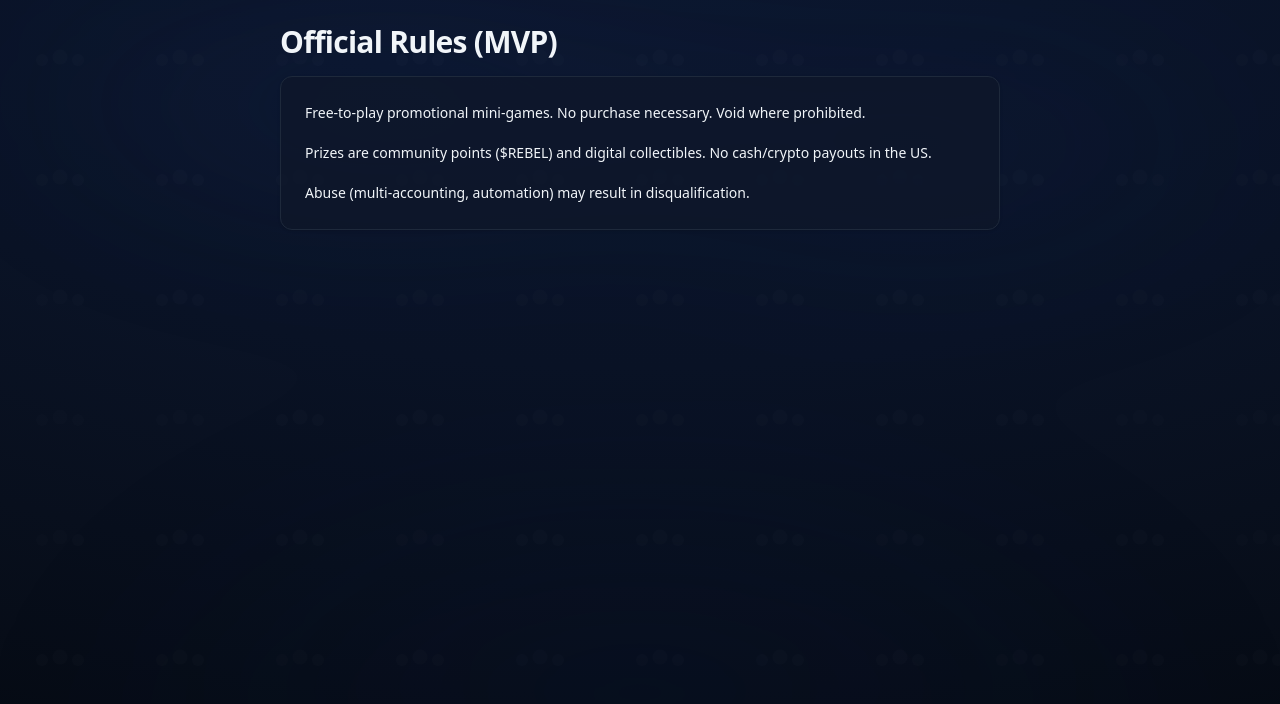
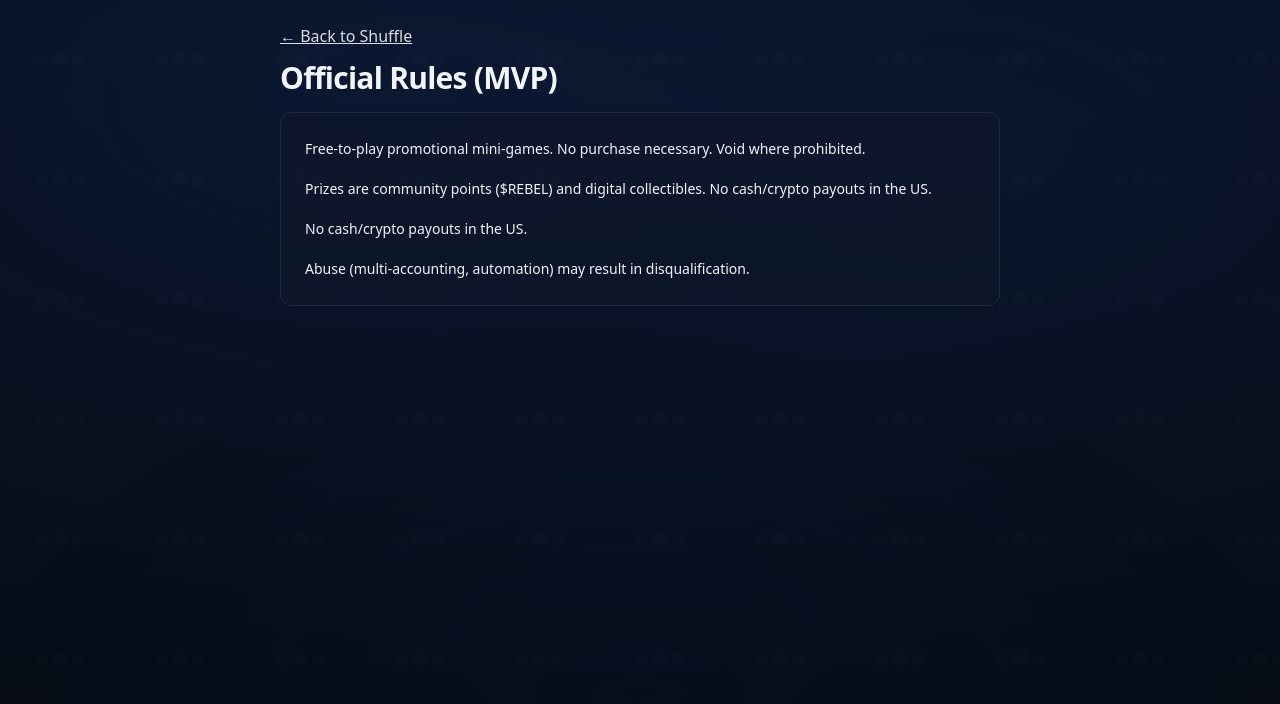
Before and after one commit to D1stknight/rebelants-playground, a Next.js app: page /rules in a window 1280 px wide. Shown: the top 704 px of the page. Built offline with nearby package versions, Linux system fonts and the light colour scheme; no server answers; what @rainbow-me/rainbowkit, wagmi would draw is missing.

Commit message:
Update rules.tsx

```diff
--- a/pages/rules.tsx
+++ b/pages/rules.tsx
@@ -1,18 +1,28 @@
 import Link from "next/link";
-
-<Link href="/shuffle" style={{ textDecoration: "underline", display: "inline-block", marginBottom: 12 }}>
-  ← Back to Shuffle
-</Link>
 
 export default function Rules() {
   return (
     <main className="max-w-3xl mx-auto p-6">
+      <Link
+        href="/shuffle"
+        style={{
+          textDecoration: "underline",
+          display: "inline-block",
+          marginBottom: 12,
+          opacity: 0.9,
+        }}
+      >
+        ← Back to Shuffle
+      </Link>
+
       <h1 className="title mb-4">Official Rules (MVP)</h1>
+
       <div className="ant-card space-y-4 text-sm leading-6">
         <p>Free-to-play promotional mini-games. No purchase necessary. Void where prohibited.</p>
         <p>Prizes are community points ($REBEL) and digital collectibles. No cash/crypto payouts in the US.</p>
+        <p>No cash/crypto payouts in the US.</p>
         <p>Abuse (multi-accounting, automation) may result in disqualification.</p>
       </div>
     </main>
-  )
+  );
 }
```
